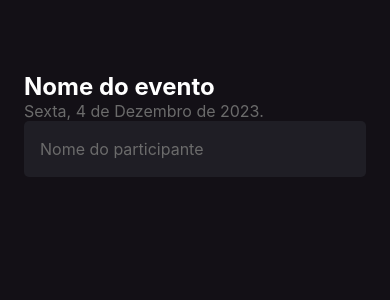
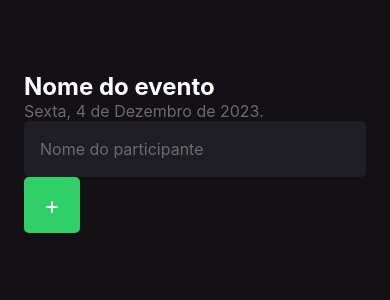
Before and after one commit to PhelipeScript/imhere, a React Native app: screen / in a window 390 px wide. Shown: the top 300 px of the page. Built offline with nearby package versions, Linux system fonts and the light colour scheme.

Commit message:
Fundamentos: Botao de Adicionar

```diff
--- a/src/screens/Home/index.tsx
+++ b/src/screens/Home/index.tsx
@@ -1,8 +1,12 @@
-import { Text, TextInput, View } from "react-native";
+import { Text, TextInput, TouchableOpacity, View } from "react-native";
 
 import { styles } from "./styles";
 
 export function Home() {
+  function handleParticipantAdd() {
+    console.log("Você clicou no botão de adicionar!")
+  }
+
   return (
     <View style={styles.container}>
       <Text style={styles.eventName}>
@@ -18,6 +22,12 @@
         placeholderTextColor="#6B6B6B"
         keyboardType="email-address"
       />
+
+      <TouchableOpacity style={styles.button} onPress={handleParticipantAdd}>
+        <Text style={styles.buttonText}>
+          +
+        </Text>
+      </TouchableOpacity>
     </View>
   )
 }
--- a/src/screens/Home/styles.ts
+++ b/src/screens/Home/styles.ts
@@ -23,5 +23,17 @@
     color: '#FFF',
     padding: 16,
     fontSize: 16,
+  },
+  buttonText: {
+    color: '#FFF',
+    fontSize: 24,
+  },
+  button: {
+    width: 56,
+    height: 56,
+    borderRadius: 5,
+    backgroundColor: '#31CF67',
+    alignItems: 'center',
+    justifyContent: 'center',
   }
 })
```
